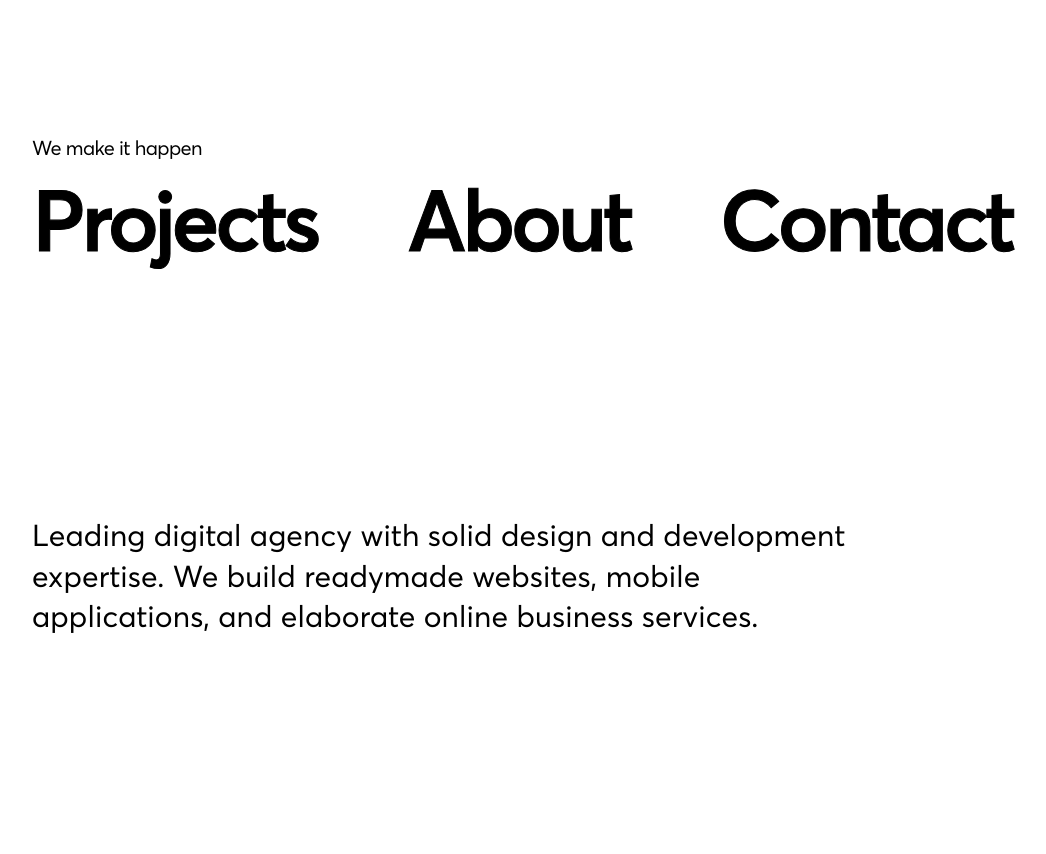
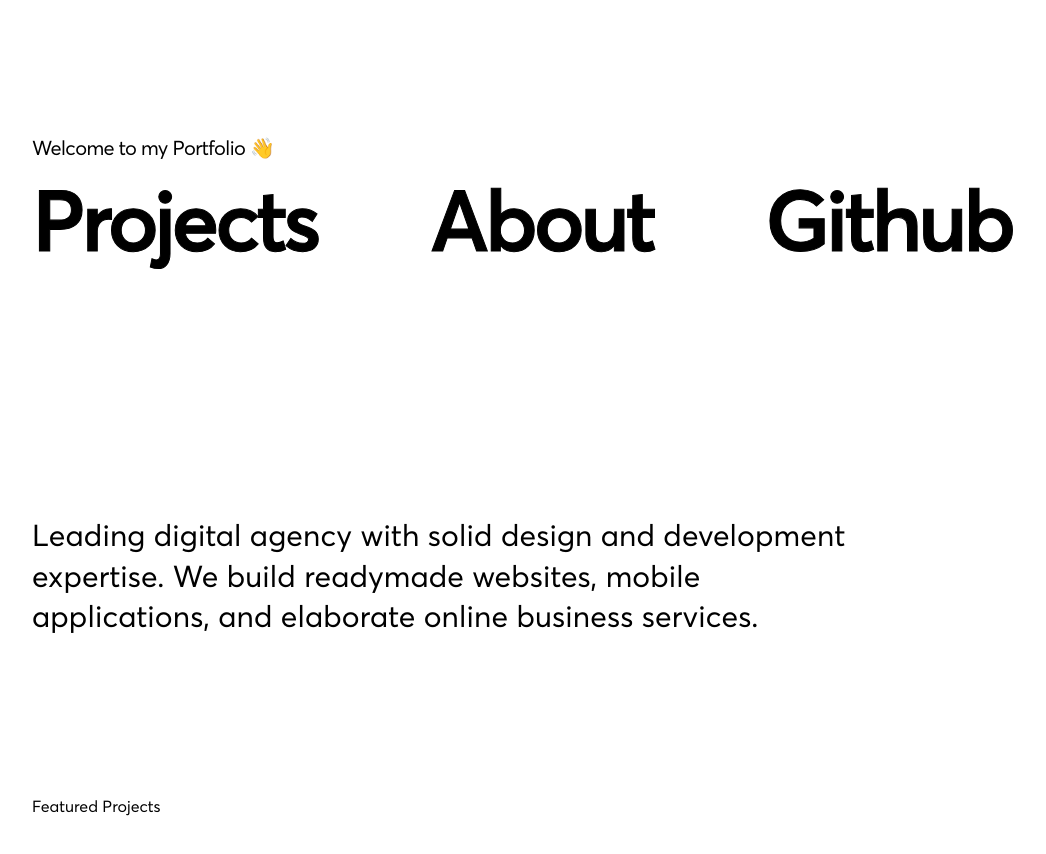
Before and after one commit to arnoldkokot/portfolio, a React (Create React App) app: page / in a window 1280 px wide. Shown: the part 200-1054 px from the top of the page, without its empty margins (118-1164 px from the left). Before the commit the page ends 997 px from the top, so only its background shows below. Built offline with nearby package versions, Linux system fonts and the light colour scheme.

Commit message:
footer stack

```diff
--- a/src/App.js
+++ b/src/App.js
@@ -1,11 +1,15 @@
+import Footer from "./components/Footer";
 import Header from "./components/Header";
 import Navigation from "./components/Navigation";
+import Projects from "./components/Projects";
 
 export default function App() {
   return (
     <>
       <Navigation />
       <Header />
+      <Projects />
+      <Footer />
     </>
   );
 }
--- a/src/components/Footer.css
+++ b/src/components/Footer.css
@@ -0,0 +1,10 @@
+footer {
+  background-color: rgb(0, 0, 0);
+  height: 1100px;
+  color: white;
+
+  position: fixed;
+  bottom: 0;
+  left: 0;
+  right: 0;
+}
--- a/src/components/Footer.js
+++ b/src/components/Footer.js
@@ -0,0 +1,4 @@
+import "./Footer.css";
+export default function Footer() {
+  return <footer className="container">Footer</footer>;
+}
--- a/src/components/Header.css
+++ b/src/components/Header.css
@@ -1,5 +1,7 @@
 header {
-  padding: 100px 20px 0px 20px;
+  padding-top: 100px;
+  background-color: white;
+  position: relative;
 }
 .hero-img {
   width: 240px;
@@ -40,9 +42,6 @@
 }
 /* first small jump */
 @media (min-width: 360px) {
-  header {
-    padding: 100px 30px 0px 30px;
-  }
   .hero-nav > a {
     font-size: 42px;
     line-height: 52px;
@@ -55,7 +54,7 @@
 /* still vertical tablet */
 @media (min-width: 768px) {
   header {
-    padding: 127px 100px 0px 100px;
+    padding-top: 127px;
   }
   .hero-img {
     width: 347px;
@@ -77,7 +76,7 @@
 /* horizontal swap */
 @media (min-width: 1024px) {
   header {
-    padding: 150px 120px 0px 120px;
+    padding-top: 150px;
     display: flex;
     flex-wrap: wrap;
     align-items: center;
@@ -101,7 +100,7 @@
 /* first pc */
 @media (min-width: 1200px) {
   header {
-    padding: 0px 150px 0px 150px;
+    padding-top: 0;
   }
   .hero-img {
     display: none;
@@ -148,15 +147,9 @@
 }
 /* small jump for pc */
 @media (min-width: 1350px) {
-  header {
-    padding: 0px 180px 0px 180px;
-  }
 }
 
 @media (min-width: 1600px) {
-  header {
-    padding: 0px 270px 0px 270px;
-  }
   .hero-content > h1 {
     font-size: 1.25vw;
   }
--- a/src/components/Header.js
+++ b/src/components/Header.js
@@ -2,16 +2,16 @@
 import hero from "../img/hero.png";
 export default function Header() {
   return (
-    <header>
+    <header className="container">
       <div className="hero-img">
         <img src={hero} alt="Avatar" />
       </div>
       <div className="hero-content">
-        <h1>We make it happen</h1>
+        <h1>Welcome to my Portfolio 👋</h1>
         <div className="hero-nav">
           <a href=".">Projects</a>
           <a href=".">About</a>
-          <a href=".">Contact</a>
+          <a href=".">Github</a>
         </div>
       </div>
       <p className="text">
--- a/src/components/Navigation.css
+++ b/src/components/Navigation.css
@@ -3,6 +3,7 @@
   top: 25px;
   left: 20px;
   right: 20px;
+  z-index: 20;
 }
 .menu-button {
   margin-left: auto;
--- /dev/null
+++ b/src/components/Projects.css
@@ -0,0 +1,4 @@
+section {
+  background-color: white;
+  position: relative;
+}
--- /dev/null
+++ b/src/components/Projects.js
@@ -0,0 +1,8 @@
+import "./Projects.css";
+export default function Projects() {
+  return (
+    <section className="footer-margin container">
+      Featured <span>Projects</span>
+    </section>
+  );
+}
--- a/src/global.css
+++ b/src/global.css
@@ -3,3 +3,50 @@
   line-height: 155%;
   letter-spacing: 0.005em;
 }
+.footer-margin {
+  margin-bottom: 1100px;
+}
+section,
+header {
+  z-index: 10;
+}
+.container {
+  padding-left: 20px;
+  padding-right: 20px;
+}
+@media (min-width: 360px) {
+  .container {
+    padding-left: 30px;
+    padding-right: 30px;
+  }
+}
+@media (min-width: 768px) {
+  .container {
+    padding-left: 100px;
+    padding-right: 100px;
+  }
+}
+@media (min-width: 1024px) {
+  .container {
+    padding-left: 120px;
+    padding-right: 120px;
+  }
+}
+@media (min-width: 1200px) {
+  .container {
+    padding-left: 150px;
+    padding-right: 150px;
+  }
+}
+@media (min-width: 1350px) {
+  .container {
+    padding-left: 180px;
+    padding-right: 180px;
+  }
+}
+@media (min-width: 1600px) {
+  .container {
+    padding-left: 270px;
+    padding-right: 270px;
+  }
+}
```
